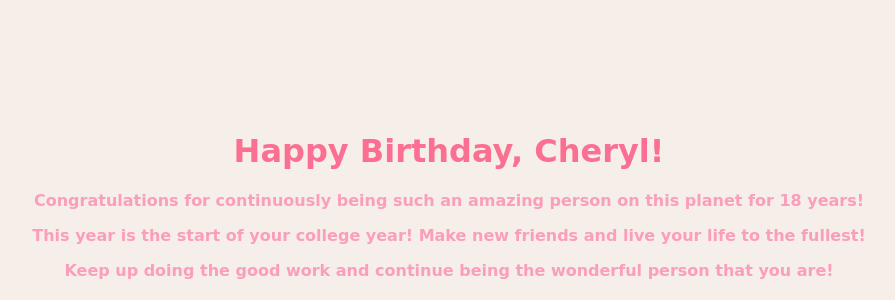
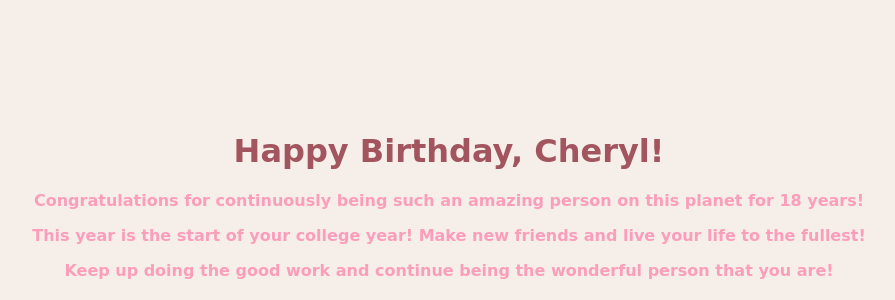
Before and after one commit to Tosaagi/Tosaagi.github.io, a plain HTML site: page happy-birthday/index.html in a window 1280 px wide. Shown: the part 500-800 px from the top of the page, without its empty margins (191-1086 px from the left). Drawn offline with Linux system fonts and the light colour scheme.

Commit message:
Update style.css

```diff
--- a/happy-birthday/style.css
+++ b/happy-birthday/style.css
@@ -13,5 +13,5 @@ h1, p {
 
 h1 {
     margin-top: 50%;
-    color: #FB6F92
+    color: #A2555F
 }
```
